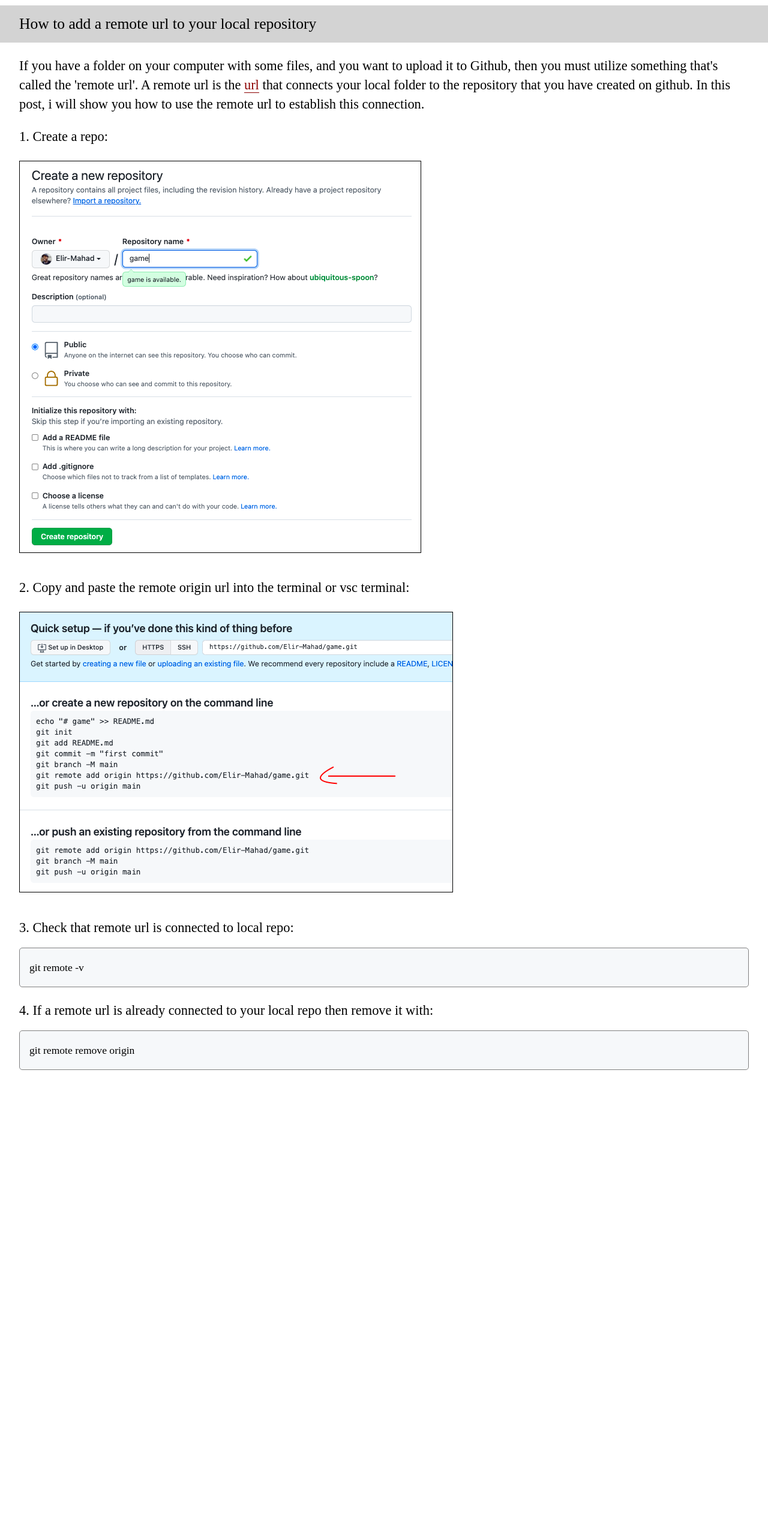
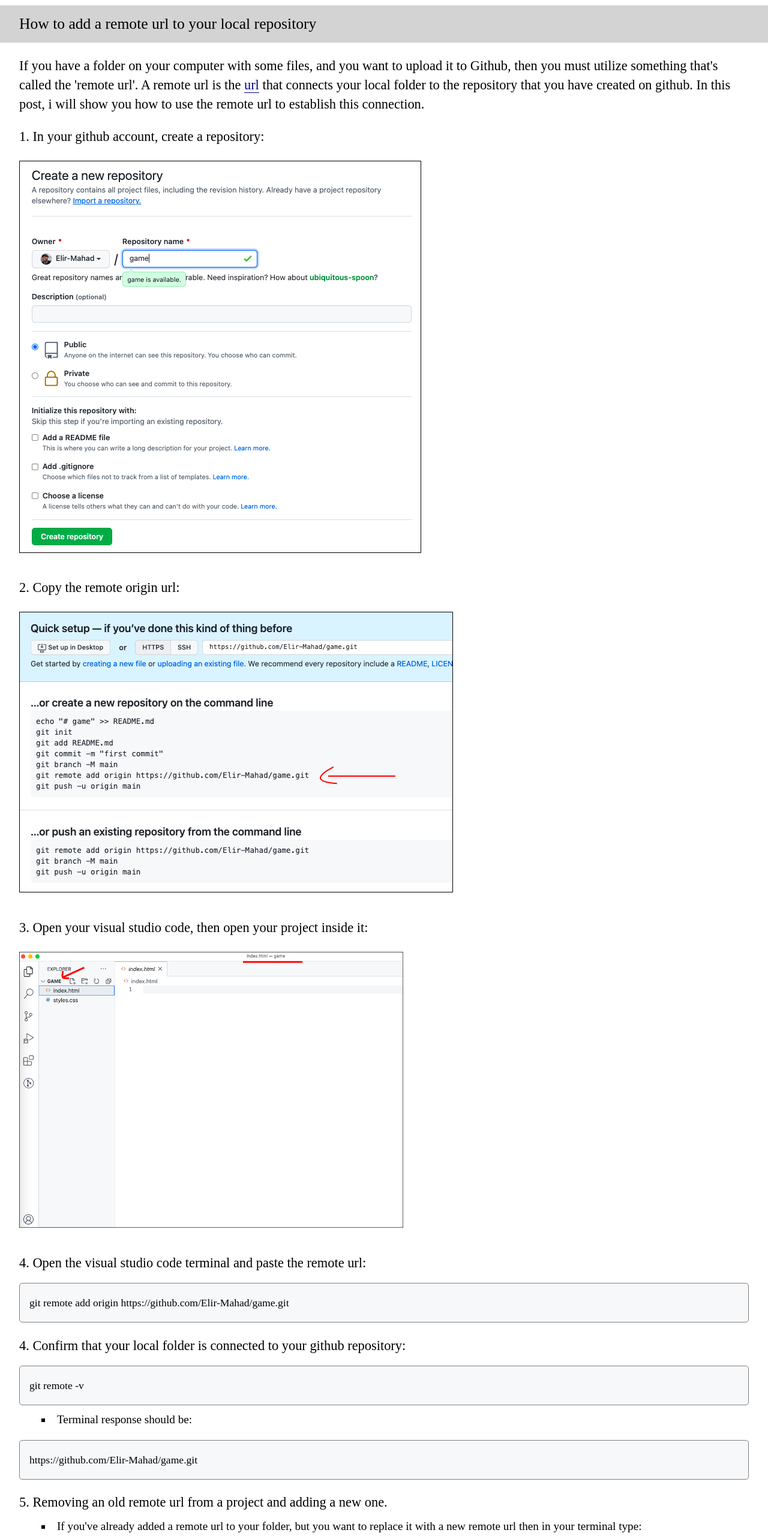
Before and after one commit to Elir-Mahad/notes-v1, a Next.js app: page /add-remote-url-to-local-repo in a window 1280 px wide. Shown: the part 60-2626 px from the top of the page at 60% size. Before the commit the page ends 1852 px from the top, so only its background shows below. Built offline with nearby package versions, Linux system fonts and the light colour scheme.

Commit message:
Add more content to the blog post add-remote-url-to-local-repo

```diff
--- a/pages/add-remote-url-to-local-repo.js
+++ b/pages/add-remote-url-to-local-repo.js
@@ -7,10 +7,12 @@
   Code,
   PicWrapper,
   UrlLink,
+  Litem,
 } from "../styles/Styles.js";
 import style from "../styles/Home.module.css";
 import createrepo from "../assets/createrepo.png";
 import remoteurl from "../assets/remoteurl.png";
+import openrepoinvsc from "../assets/openrepoinvsc.png";
 import Image from "next/image";
 
 function RemoteOriginUrl() {
@@ -42,7 +44,7 @@
           created on github. In this post, i will show you how to use the remote
           url to establish this connection.
         </Sentence>
-        <Sentence>1. Create a repo:</Sentence>
+        <Sentence>1. In your github account, create a repository:</Sentence>
         <PicWrapper>
           <Image
             //
@@ -50,10 +52,7 @@
             alt="Github page for creating a new repository"
           />
         </PicWrapper>
-        <Sentence>
-          2. Copy and paste the remote origin url into the terminal or vsc
-          terminal:
-        </Sentence>
+        <Sentence>2. Copy the remote origin url:</Sentence>
         <PicWrapper>
           <Image
             //
@@ -62,13 +61,35 @@
           />
         </PicWrapper>
         <Sentence>
-          3. Check that remote url is connected to local repo:
+          3. Open your visual studio code, then open your project inside it:
+        </Sentence>
+        <PicWrapper style={{ width: "40rem" }}>
+          <Image
+            //
+            src={openrepoinvsc}
+            alt="Visual studio code with the game repository opened inside it"
+          />
+        </PicWrapper>
+        <Sentence>
+          4. Open the visual studio code terminal and paste the remote url:
+        </Sentence>
+        <Code>
+          git remote add origin https://github.com/Elir-Mahad/game.git
+        </Code>
+        <Sentence>
+          4. Confirm that your local folder is connected to your github
+          repository:
         </Sentence>
         <Code>git remote -v</Code>
+        <Litem>Terminal response should be:</Litem>
+        <Code> https://github.com/Elir-Mahad/game.git </Code>
         <Sentence>
-          4. If a remote url is already connected to your local repo then remove
-          it with:
+          5. Removing an old remote url from a project and adding a new one.
         </Sentence>
+        <Litem>
+          If you've already added a remote url to your folder, but you want to
+          replace it with a new remote url then in your terminal type:
+        </Litem>
         <Code>git remote remove origin</Code>
       </BlogBody>
     </div>
--- a/styles/Styles.js
+++ b/styles/Styles.js
@@ -153,9 +153,10 @@
 export const PicWrapper = styled.div`
   padding-top: 1rem;
   padding-bottom: 1rem;
+  width: 50rem;
 `;
 
 export const UrlLink = styled.a`
-  color: darkred;
-  border-bottom: 1px solid darkred;
+  color: darkblue;
+  border-bottom: 1px solid darkblue;
 `;
```
Also changed, not shown: assets/openrepoinvsc.png (added).
